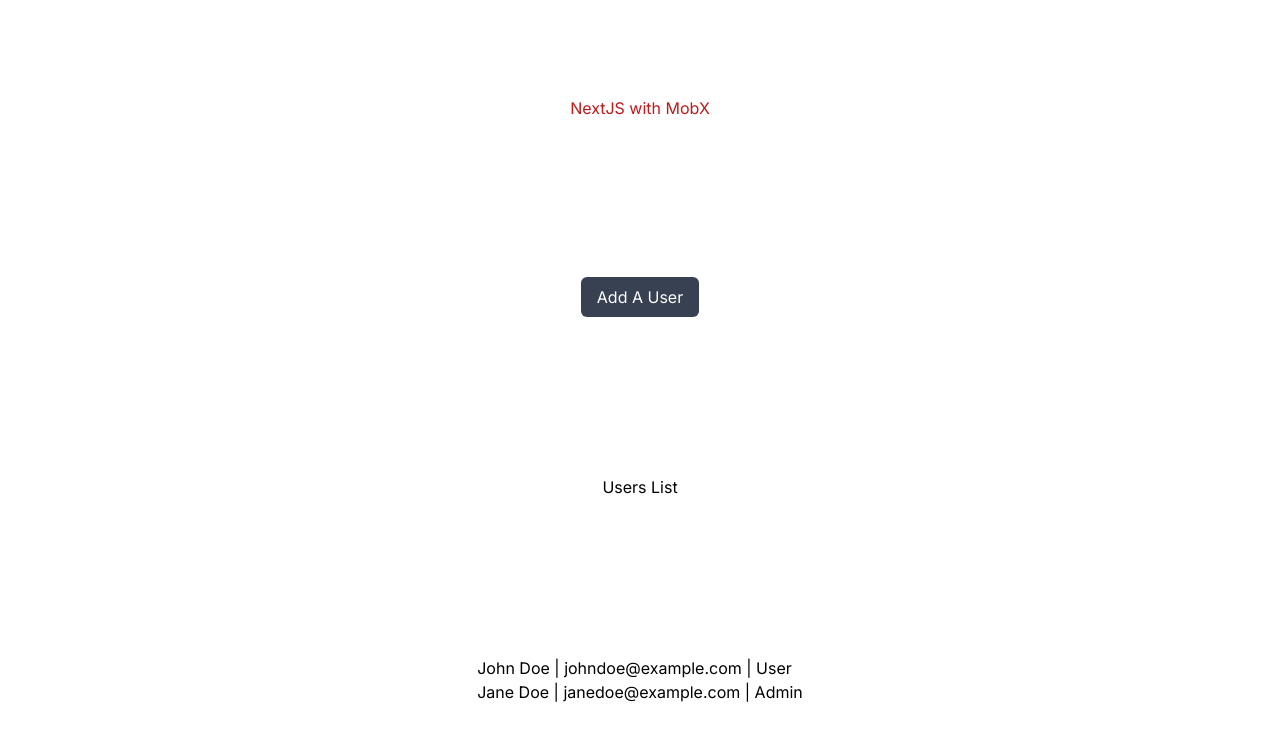
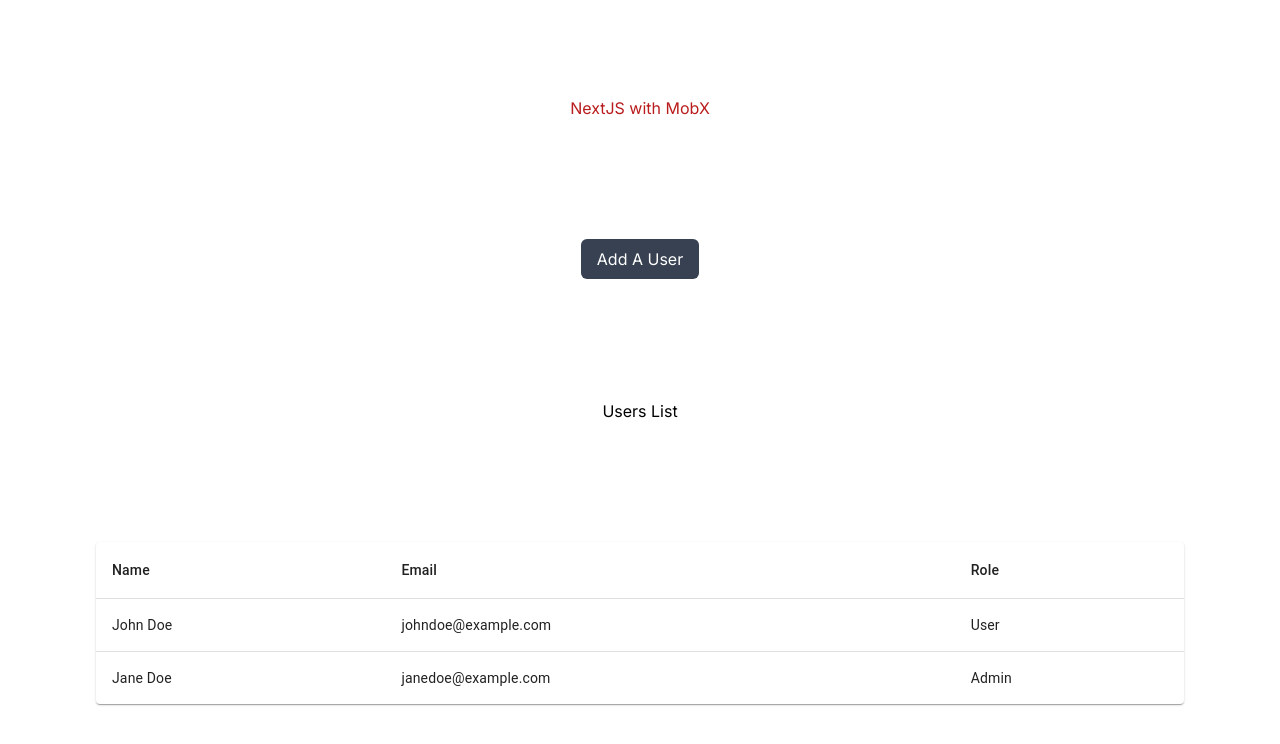
Before and after one commit to manuelMarkDenver/nextjs-mobx, a Next.js app: page / in a window 1280 px wide. Shown: the top 744 px of the page. Built offline with nearby package versions, Linux system fonts and the light colour scheme; data requests are answered from the project's data file.

Commit message:
installed mui // created users list table

```diff
--- a/package.json
+++ b/package.json
@@ -9,6 +9,9 @@
     "lint": "next lint"
   },
   "dependencies": {
+    "@emotion/react": "^11.11.0",
+    "@emotion/styled": "^11.11.0",
+    "@mui/material": "^5.13.0",
     "@types/node": "18.16.2",
     "@types/react": "18.2.0",
     "@types/react-dom": "18.2.1",
--- a/src/app/add-user/page.tsx
+++ b/src/app/add-user/page.tsx
@@ -11,8 +11,9 @@ import { useRouter } from 'next/navigation';
 const handleSubmit = (values: any) => {
   console.log('here at handleSubmit:', values);
   const { name, email, role } = values;
+  const maxNum = usersStore.getUsers && usersStore.getUsers.length + 1;
   usersStore.addUser({
-    id: uuidv4(),
+    id: maxNum,
     name,
     email,
     role,
@@ -28,7 +29,7 @@ const AddUser = () => {
       name: '',
       email: '',
       role: 'User',
-      status: Status.Active,
+      status: 'Active',
     },
     onSubmit: (values: any) => {
       handleSubmit(values);
@@ -38,7 +39,12 @@ const AddUser = () => {
   });
   return (
     <div className='container max-w-md mx-auto my-auto flex flex-col items-center justify-center h-screen'>
-      <Link href='/' className='bg-gray-700 text-white px-4 py-2 rounded-md mb-4'>Back</Link>
+      <Link
+        href='/'
+        className='bg-gray-700 text-white px-4 py-2 rounded-md mb-4'
+      >
+        Back
+      </Link>
       <form onSubmit={formik.handleSubmit} className='flex flex-col'>
         <div className='mb-4 bg-slate-300'>
           <label className='mr-4' htmlFor='name'>
@@ -90,7 +96,11 @@ const AddUser = () => {
           </select>
         </div>
 
-        <input className='bg-gray-700 text-white px-4 py-2 rounded-md' type='submit' value='Submit' />
+        <input
+          className='bg-gray-700 text-white px-4 py-2 rounded-md'
+          type='submit'
+          value='Submit'
+        />
       </form>
     </div>
   );
--- a/src/app/page.tsx
+++ b/src/app/page.tsx
@@ -1,16 +1,9 @@
 'use client';
 
-import { Suspense } from 'react';
-
-import { usersStore } from '../store/usersStore';
-import { observer } from 'mobx-react-lite';
-import { User } from '../../types/User';
 import Link from 'next/link';
-import { useRouter } from 'next/router';
+import UsersList from './users-list';
 
 const Home = () => {
-  const users = usersStore.users;
-
   return (
     <main className='flex min-h-screen flex-col items-center justify-between p-24'>
       <h1 className='text-red-700'>NextJS with MobX</h1>
@@ -22,21 +15,9 @@ const Home = () => {
       </Link>
 
       <p>Users List</p>
-      <ul>
-        {users ? (
-          users?.map((user: User, index: number) => {
-            return (
-              <li key={index}>
-                {user.name} | {user.email} | {user.role}
-              </li>
-            );
-          })
-        ) : (
-          <p>No users yet</p>
-        )}
-      </ul>
+      <UsersList />
     </main>
   );
 };
 
-export default observer(Home);
+export default Home;
--- /dev/null
+++ b/src/app/users-list/UsersListTable.tsx
@@ -0,0 +1,61 @@
+import * as React from 'react';
+import Table from '@mui/material/Table';
+import TableBody from '@mui/material/TableBody';
+import TableCell from '@mui/material/TableCell';
+import TableContainer from '@mui/material/TableContainer';
+import TableHead from '@mui/material/TableHead';
+import TableRow from '@mui/material/TableRow';
+import Paper from '@mui/material/Paper';
+import { User } from '../../../types/User';
+
+function createData(
+  name: string,
+  calories: number,
+  fat: number,
+  carbs: number,
+  protein: number
+) {
+  return { name, calories, fat, carbs, protein };
+}
+
+const rows = [
+  createData('Frozen yoghurt', 159, 6.0, 24, 4.0),
+  createData('Ice cream sandwich', 237, 9.0, 37, 4.3),
+  createData('Eclair', 262, 16.0, 24, 6.0),
+  createData('Cupcake', 305, 3.7, 67, 4.3),
+  createData('Gingerbread', 356, 16.0, 49, 3.9),
+];
+
+const UsersListTable = ({ users }: { users: User[] }) => {
+  return (
+    <>
+      <TableContainer component={Paper}>
+        <Table sx={{ minWidth: 650 }} aria-label='simple table'>
+          <TableHead>
+            <TableRow>
+              <TableCell align='left'>Name</TableCell>
+              <TableCell align='left'>Email</TableCell>
+              <TableCell align='left'>Role</TableCell>
+            </TableRow>
+          </TableHead>
+          <TableBody>
+            {users.map((user) => (
+              <TableRow
+                key={user.name}
+                sx={{ '&:last-child td, &:last-child th': { border: 0 } }}
+              >
+                <TableCell component='th' scope='row'>
+                  {user.name}
+                </TableCell>
+                <TableCell align='left'>{user.email}</TableCell>
+                <TableCell align='left'>{user.role}</TableCell>
+              </TableRow>
+            ))}
+          </TableBody>
+        </Table>
+      </TableContainer>
+    </>
+  );
+};
+
+export default UsersListTable;
--- /dev/null
+++ b/src/app/users-list/index.tsx
@@ -0,0 +1,30 @@
+import { useEffect, useState } from 'react';
+import { usersStore } from '@/store/usersStore';
+import { User } from '../../../types/User';
+import { observer } from 'mobx-react-lite';
+import UsersListTable from './UsersListTable';
+
+const UsersList = () => {
+  const usersFromBackEnd = usersStore.getUsers;
+  const [users, setusers] = useState<User[]>([]);
+
+  useEffect(() => {
+    const assignUsers = () => {
+      setusers(usersFromBackEnd);
+    };
+
+    if (usersFromBackEnd) assignUsers();
+  }, [usersFromBackEnd]);
+
+  if (!users) return <p>No data</p>;
+
+  if (users.length === 0) return <p>loading...</p>;
+
+  return (
+    <>
+      <UsersListTable users={users} />
+    </>
+  );
+};
+
+export default observer(UsersList);
--- a/src/store/usersStore.ts
+++ b/src/store/usersStore.ts
@@ -1,68 +1,69 @@
-import { v4 as uuidv4 } from 'uuid';
-import {
-  makeObservable,
-  observable,
-  computed,
-  action,
-  flow,
-  autorun,
-  runInAction,
-  makeAutoObservable,
-} from 'mobx';
+import { autorun, makeAutoObservable } from 'mobx';
 import { Role, Status, User } from '../../types/User';
 
 class UsersStore {
   user: User = this.resetUser();
   users: User[] = [];
+  isLoading: boolean = true;
 
   constructor() {
     makeAutoObservable(this);
+    autorun(() => {
+      console.log(`user count: ${this.allUsersCounts}`);
+    });
   }
 
   resetUser() {
     return {
-      id: '',
+      id: 0,
       name: '',
       email: '',
-      role: Role.User,
-      status: Status.Active,
+      role: '',
+      status: '',
     };
   }
 
   setUsers(users: User[]) {
     this.users = users;
+    console.log(this.users);
   }
 
   resetUsers() {
-    fetchUsers();
+    this.users = [];
   }
 
   // CRUD
   addUser(newUser: User) {
+    this.isLoading = true;
     this.users.push(newUser);
+    this.isLoading = false;
   }
 
   get getUsers() {
+    this.isLoading = true;
     return this.users;
+  }
+
+  get allUsersCounts() {
+    return this.users.length;
   }
 
   get report() {
     console.log('User report');
     console.log(this.users);
+    console.log(this.isLoading);
     return;
   }
 }
 
 export const usersStore = new UsersStore();
 
-const fetchUsers = () => {
-  fetch('http://localhost:4000/users')
-    .then((res) => res.json())
-    .then((users) => {
-      console.log('🚀 ~ file: usersStore.ts:63 ~ .then ~ users:', users);
-
-      usersStore.setUsers(users);
-    });
+const fetchUsers = async () => {
+  const data = await fetch('http://localhost:4000/users').then((res) =>
+    res.json()
+  );
+  usersStore.setUsers(data);
+  return data;
 };
 
 fetchUsers();
--- a/types/User.ts
+++ b/types/User.ts
@@ -10,9 +10,9 @@ export enum Role {
 }
 
 export type User = {
-  id: string | number;
+  id: number;
   name: string;
   email: string;
-  role: Role;
-  status: Status;
+  role: string;
+  status: string;
 };
```
Also changed, not shown: 1 other file (tests, documents, lock files or other folders).
